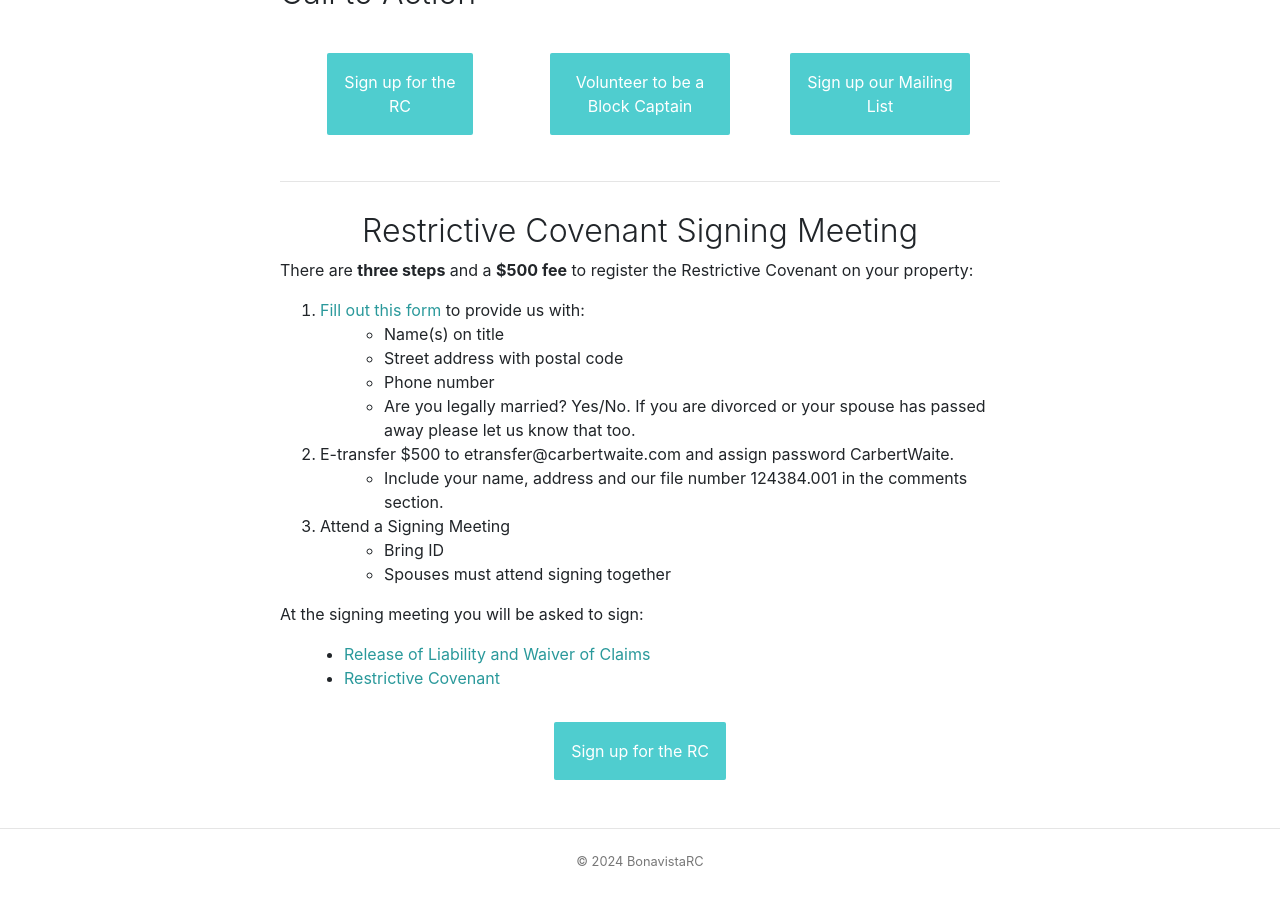
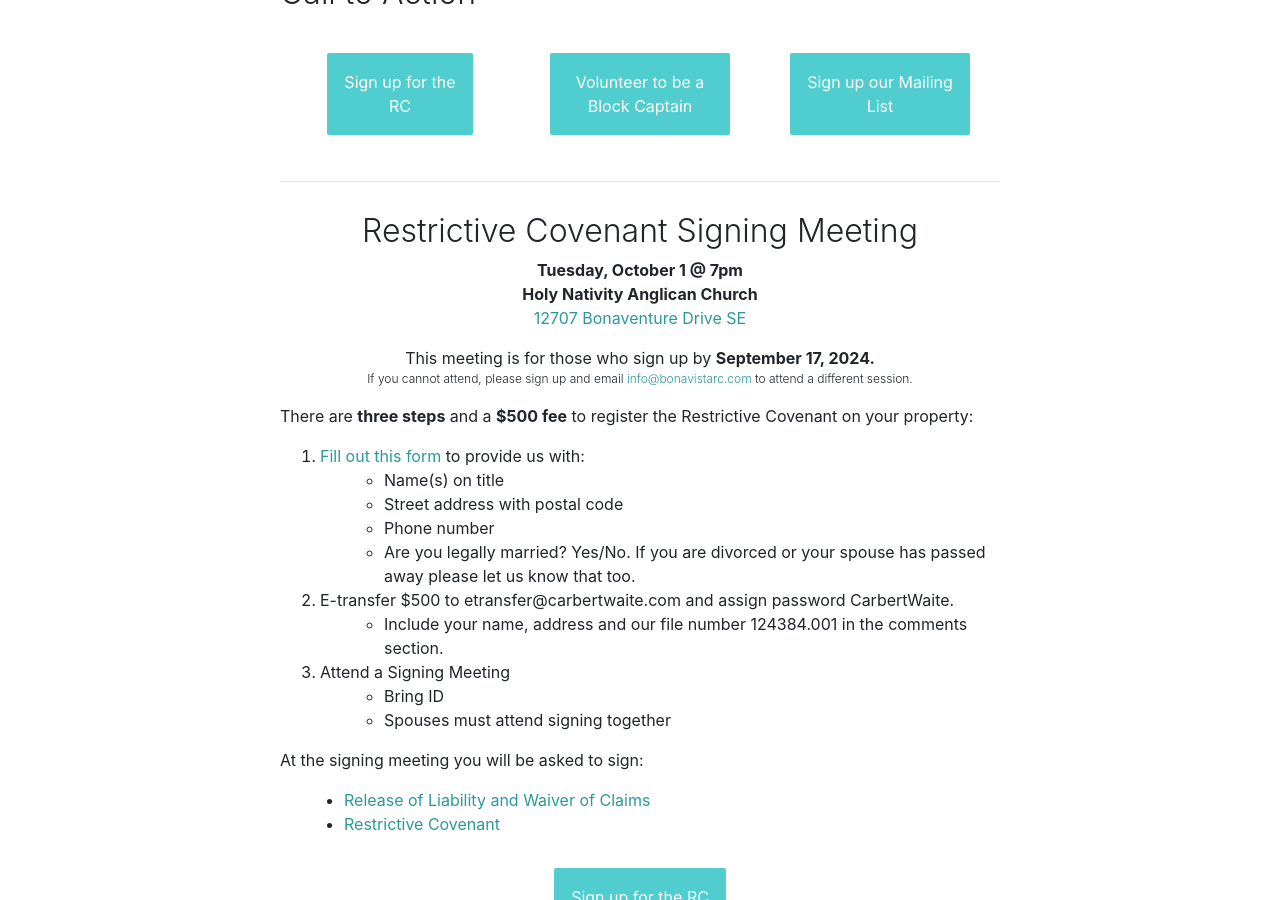
Before and after one commit to BonavistaRC/BonavistaRC.github.io, a Jekyll site: the page built from index.markdown, in a window 1280 px wide and 900 px high, scrolled down 1531 px. Built offline with Jekyll 4.4.1, drawn with Linux system fonts in a browser that asks for light colours.

Commit message:
Updated Singing meeting info

```diff
--- a/index.markdown
+++ b/index.markdown
@@ -136,6 +136,13 @@ Since the new zoning has come into effect, the following have been proposed in n
 ---
 
 <h2 align="center" id="meeting">Restrictive Covenant Signing Meeting</h2>
+<p align="center" style="margin:0;padding-left: 0;"><b>Tuesday, October 1 @ 7pm</b> </p>
+<p align="center" style="margin:0;padding-left: 0;"><b>Holy Nativity Anglican Church</b></p>
+<p align="center" style="padding-left: 0;"><a href="https://maps.app.goo.gl/NJ5JtQFouTHuFFLN6">12707 Bonaventure Drive SE</a></p>
+
+<p align="center" style="margin:0;padding-left: 0;">This meeting is for those who sign up by <b>September 17, 2024.</b></p>
+<p align="center" style="padding-left: 0;font-size: .75rem;font-weight: 300;">If you cannot attend, please sign up and email <a href="mailto:info@bonavistarc.com">info@bonavistarc.com</a> to attend a different session.</p>
+
 {% include steps_to_signup.md %}
 
 <div class="col-md text-center" style="margin-bottom: 1rem;margin-top: 2rem;">
```
